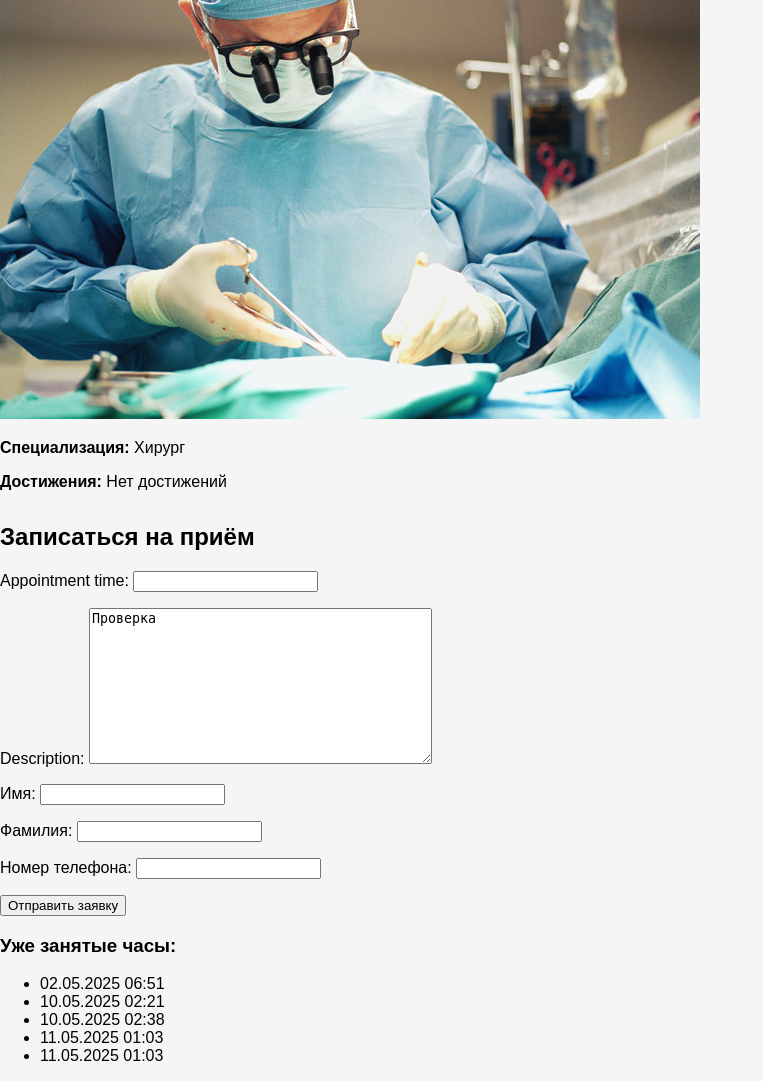
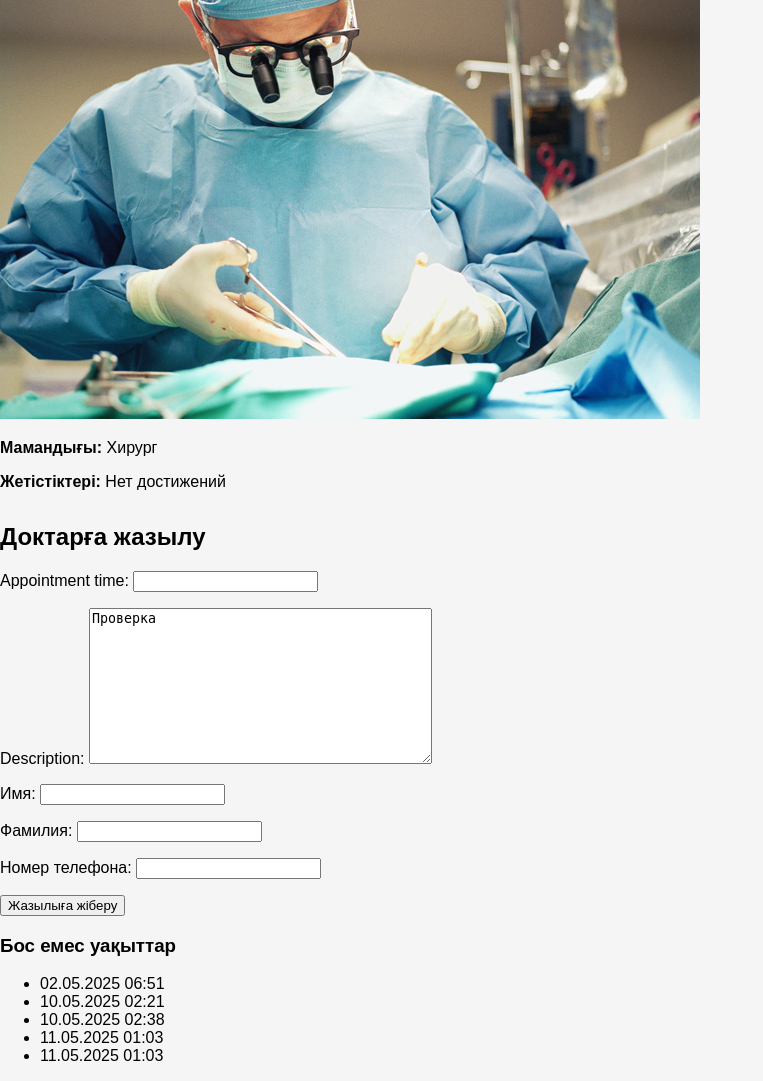
Before and after one commit to NuRS7/clinicWIthDjango, a Django app: page /doctor/1/ in a window 1280 px wide. Shown: the part 113-1194 px from the top of the page, without its empty margins (0-763 px from the left). Run offline with Django 5.2, Linux system fonts and the light colour scheme; data comes from the database, SQL or seed files in the repository; both versions use the stored data as it was after the commit.

Commit message:
new update 3

```diff
--- a/appointments/views.py
+++ b/appointments/views.py
@@ -55,7 +55,7 @@ def doctor_detail(request, doctor_id):
             # Проверяем, свободно ли время
             existing_appointment=Appointment.objects.filter(doctor=doctor, appointment_time=appointment_time).exists()
             if existing_appointment:
-                messages.error(request, 'Выбранное время уже занято. Пожалуйста, выберите другое время.')
+                messages.error(request, 'Таңдалған уақыт бос емес. Басқа уақытқа қойыңыз.')
             else:
                 # Создаем или находим пациента
                 patient, created=Patient.objects.get_or_create(
@@ -70,7 +70,7 @@ def doctor_detail(request, doctor_id):
                     appointment_time=appointment_time,
                     description=form.cleaned_data['description'],
                 )
-                messages.success(request, 'Запись успешно создана!')
+                messages.success(request, 'Жазылым сәтті аяқталды!')
                 return redirect('appointment_confirmation')
     else:
         form=AppointmentForm()
--- a/templates/appointment_confirmation.html
+++ b/templates/appointment_confirmation.html
@@ -2,7 +2,7 @@
 {% block title %}Запись успешна{% endblock %}
 
 {% block content %}
-<h1>Спасибо за вашу запись!</h1>
-<p>Ваш прием успешно зарегистрирован. Мы скоро с вами свяжемся для подтверждения.</p>
-<a href="{% url 'doctors_list' %}" class="button">Вернуться к списку врачей</a>
+<h1>Рахмет сәтті жазылдыңыз</h1>
+<p>Сәтті жазылдыңыз, жақында сізбен хабарласамыз</p>
+<a href="{% url 'doctors_list' %}" class="button">Дәрігерлердің тізімен оралу</a>
 {% endblock %}
--- a/templates/base.html
+++ b/templates/base.html
@@ -5,13 +5,13 @@
 <html lang="ru">
 <head>
     <meta charset="UTF-8">
-    <title>{% block title %}Медицинская Клиника{% endblock %}</title>
+    <title>{% block title %}Медициналық клиника{% endblock %}</title>
     <link rel="stylesheet" href="{% static 'clinic/style.css' %}">
 </head>
 <body>
     <header>
         <nav>
-            <a href="{% url 'doctors_list' %}">Наши доктора</a>
+            <a href="{% url 'doctors_list' %}">Біздің дәрігерлер</a>
         </nav>
     </header>
 
@@ -21,7 +21,7 @@
     </main>
 
     <footer>
-        <p>© 2025 Медицинская клиника. Все права защищены.</p>
+        <p>© 2025 Медициналық клиника. Барлық құқық қорғалған.</p>
     </footer>
 </body>
 </html>
--- a/templates/dashboard/patient_dashboard.html
+++ b/templates/dashboard/patient_dashboard.html
@@ -13,6 +13,6 @@
             <li>{{ doctor.first_name }} {{ doctor.last_name }} — {{ doctor.specialization }}</li>
         {% endfor %}
     </ul>
-    <a href="{% url 'logout' %}">Выйти</a>
+    <a href="{% url 'logout' %}">Шығу</a>
 </body>
 </html>
--- a/templates/doctor_detail.html
+++ b/templates/doctor_detail.html
@@ -14,12 +14,12 @@
 
     <section class="doctor-detail">
         <img src="{{ doctor.photo.url }}" alt="{{ doctor.first_name }} {{ doctor.last_name }}">
-        <p><strong>Специализация:</strong> {{ doctor.specialization }}</p>
-        <p><strong>Достижения:</strong> {{ doctor.achievements }}</p>
+        <p><strong>Мамандығы:</strong> {{ doctor.specialization }}</p>
+        <p><strong>Жетістіктері:</strong> {{ doctor.achievements }}</p>
     </section>
 
     <section class="appointment-form">
-        <h2>Записаться на приём</h2>
+        <h2>Доктарға жазылу</h2>
 
         {% if messages %}
             {% for message in messages %}
@@ -30,15 +30,15 @@
         <form method="post">
             {% csrf_token %}
             {{ form.as_p }}
-            <button type="submit" class="btn">Отправить заявку</button>
+            <button type="submit" class="btn">Жазылыға жіберу</button>
         </form>
 
-        <h3>Уже занятые часы:</h3>
+        <h3>Бос емес уақыттар</h3>
         <ul>
             {% for time in booked_times %}
                 <li>{{ time|date:"d.m.Y H:i" }}</li>
             {% empty %}
-                <li>Все часы свободны</li>
+                <li>Бос уақыттар</li>
             {% endfor %}
         </ul>
     </section>
```
Also changed, not shown: accounts/views.py (+4 -4 lines), dashboard/views.py (+4 -4 lines), templates/doctors_list.html (+5 -5 lines), db.sqlite3.
